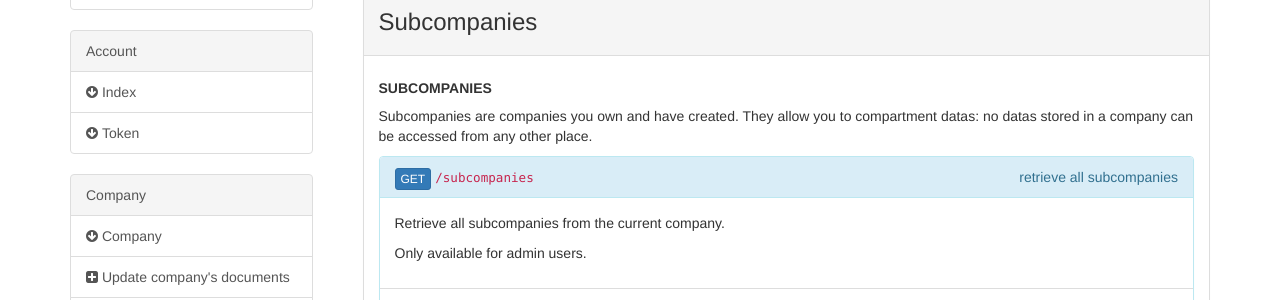
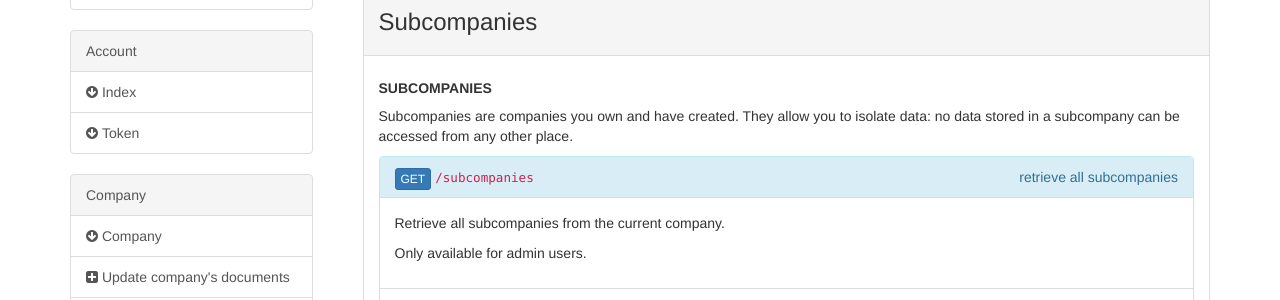
Before and after one commit to AnyFetch/developers.anyfetch.com, a Jekyll site: the page endpoints/index.html, which Jekyll copies as it is, in a window 1280 px wide and 900 px high, scrolled down 2182 px. Shown: the part 152-452 px from the top of the window. Built offline with Jekyll 4.4.1, drawn with Linux system fonts in a browser that asks for light colours; nearby versions of some CDN libraries; Markdown is read by kramdown in place of the engine named in the settings; some of the changed text lies outside the part shown.

Commit message:
Fix subcompanies descriptions

```diff
--- a/endpoints/index.html
+++ b/endpoints/index.html
@@ -185,7 +185,7 @@ Should have a <code>status</code> of “OK”.</p>
 </code></pre></li></ul></section><h4 id="company-update-company's-documents">Update company's documents&nbsp;<a href="#company-update-company's-documents"><i class="fa fa-link"></i></a></h4><section id="company-update-company's-documents-post" class="panel panel-success"><div class="panel-heading"><div style="float:right"><span style="text-transform: lowercase">Update documents</span></div><div style="float:left"><a href="#company-update-company's-documents-post" class="btn btn-xs btn-success">POST</a></div><div style="overflow:hidden"><code>/company/update</code></div></div><div class="panel-body"><p>Ping all providers for the current company, checking for new available documents.</p>
 </div><ul class="list-group"><li class="list-group-item"><strong>Response&nbsp;&nbsp;<code>204</code></strong></li></ul></section><h4 id="company-reset-company">Reset company&nbsp;<a href="#company-reset-company"><i class="fa fa-link"></i></a></h4><section id="company-reset-company-delete" class="panel panel-danger"><div class="panel-heading"><div style="float:right"><span style="text-transform: lowercase">Reset company</span></div><div style="float:left"><a href="#company-reset-company-delete" class="btn btn-xs btn-danger">DELETE</a></div><div style="overflow:hidden"><code>/company/reset</code></div></div><div class="panel-body"><p>Reset <strong>all</strong> documents, tokens and providers from the account.</p>
 </div><ul class="list-group"><li class="list-group-item"><strong>Response&nbsp;&nbsp;<code>204</code></strong></li></ul></section></div></div></div><div><div class="panel panel-default"><div class="panel-heading"><h3 id="subcompanies">Subcompanies&nbsp;<a href="#subcompanies"><i class="fa fa-link"></i></a></h3></div><div class="panel-body"><h4 id="subcompanies-subcompanies">Subcompanies&nbsp;<a href="#subcompanies-subcompanies"><i class="fa fa-link"></i></a></h4><p>Subcompanies are companies you own and have created.
-They allow you to compartment datas: no datas stored in a company can be accessed from any other place.</p>
+They allow you to isolate data: no data stored in a subcompany can be accessed from any other place.</p>
 <section id="subcompanies-subcompanies-get" class="panel panel-info"><div class="panel-heading"><div style="float:right"><span style="text-transform: lowercase">Retrieve all subcompanies</span></div><div style="float:left"><a href="#subcompanies-subcompanies-get" class="btn btn-xs btn-primary">GET</a></div><div style="overflow:hidden"><code>/subcompanies</code></div></div><div class="panel-body"><p>Retrieve all subcompanies from the current company.</p>
 <p>Only available for admin users.</p>
 </div><ul class="list-group"><li class="list-group-item"><strong>Response&nbsp;&nbsp;<code>200</code></strong><a data-toggle="collapse" data-target="#435fcbcdd277aed52668af4e30b610ab" class="pull-right">Toggle</a></li><li id="435fcbcdd277aed52668af4e30b610ab" class="list-group-item panel-collapse collapse"><div class="description"></div><h5>Headers</h5><pre><code><span class="hljs-attribute">Content-Type</span>: <span class="hljs-string">application/json</span><br></code></pre><h5>Body</h5><pre><code>[
@@ -209,10 +209,10 @@ They allow you to compartment datas: no datas stored in a company can be accesse
 <blockquote>
 <p>Be careful: the user will be migrated to the new company. To create a new subcompany, the best practice is to create a new admin (<code>POST /user</code>) before, then create the new company while connected with the new user.</p>
 </blockquote>
-</div><ul class="list-group"><li class="list-group-item"><strong>Request</strong><a data-toggle="collapse" data-target="#da411322b30cedce49a94faf8c072bfc" class="pull-right">Toggle</a></li><li id="da411322b30cedce49a94faf8c072bfc" class="list-group-item panel-collapse collapse"><h5>Body</h5><pre><code>    {
+</div><ul class="list-group"><li class="list-group-item"><strong>Request</strong><a data-toggle="collapse" data-target="#d3f95476ac8888da14fdc53e003a812d" class="pull-right">Toggle</a></li><li id="d3f95476ac8888da14fdc53e003a812d" class="list-group-item panel-collapse collapse"><h5>Body</h5><pre><code>    {
         "<span class="hljs-attribute">name</span>": <span class="hljs-value"><span class="hljs-string">"new-subcompany-name"</span></span>,
     }
-</code></pre></li><li class="list-group-item"><strong>Response&nbsp;&nbsp;<code>200</code></strong><a data-toggle="collapse" data-target="#8e18d9bd9418254dcefa811a2138bf27" class="pull-right">Toggle</a></li><li id="8e18d9bd9418254dcefa811a2138bf27" class="list-group-item panel-collapse collapse"><h5>Body</h5><pre><code>    {
+</code></pre></li><li class="list-group-item"><strong>Response&nbsp;&nbsp;<code>200</code></strong><a data-toggle="collapse" data-target="#06d5f34f6fb7e38fee5f22da223b0709" class="pull-right">Toggle</a></li><li id="06d5f34f6fb7e38fee5f22da223b0709" class="list-group-item panel-collapse collapse"><h5>Body</h5><pre><code>    {
         "<span class="hljs-attribute">_type</span>": <span class="hljs-value"><span class="hljs-string">"Company"</span></span>,
         "<span class="hljs-attribute">id</span>": <span class="hljs-value"><span class="hljs-string">"533d9161162215a5375d34d2"</span></span>,
         "<span class="hljs-attribute">name</span>": <span class="hljs-value"><span class="hljs-string">"new-subcompany-name"</span></span>,
@@ -306,7 +306,7 @@ They allow you to compartment datas: no datas stored in a company can be accesse
 <p>You can’t send a file and a document at the same time, you need to send the document first and then send the file on <code>/documents/:id/file</code>.</p>
 </blockquote>
 </div><ul class="list-group"><li class="list-group-item bg-default"><strong>Parameters</strong></li><li class="list-group-item"><dl class="dl-horizontal"><dt>no_hydration</dt><dd><code>boolean</code>&nbsp;<span>(optional)</span>&nbsp;<span class="text-muted example"><strong>Example:&nbsp;</strong><span>1</span></span><p>Delay hydration until file is sent. Default to false.</p>
-</dd></dl></li></ul><ul class="list-group"><li class="list-group-item"><strong>Request</strong><a data-toggle="collapse" data-target="#bd5afd094c236c554199cc21ad6c1edf" class="pull-right">Toggle</a></li><li id="bd5afd094c236c554199cc21ad6c1edf" class="list-group-item panel-collapse collapse"><h5>Body</h5><pre><code>    {
+</dd></dl></li></ul><ul class="list-group"><li class="list-group-item"><strong>Request</strong><a data-toggle="collapse" data-target="#617844b24b02e2b87667f18790ac1766" class="pull-right">Toggle</a></li><li id="617844b24b02e2b87667f18790ac1766" class="list-group-item panel-collapse collapse"><h5>Body</h5><pre><code>    {
         "<span class="hljs-attribute">identifier</span>": <span class="hljs-value"><span class="hljs-string">"http://unique-document-identifier"</span></span>,
         "<span class="hljs-attribute">document_type</span>": <span class="hljs-value"><span class="hljs-string">"file"</span></span>,
         "<span class="hljs-attribute">actions</span>": <span class="hljs-value">{
@@ -513,7 +513,7 @@ All hydrations will be restarted.</p>
 <p>If you plan to use this endpoint, you should post to <code>/documents</code> before with the <code>no_hydration</code> parameter.</p>
 </blockquote>
 </div><ul class="list-group"><li class="list-group-item bg-default"><strong>Parameters</strong></li><li class="list-group-item"><dl class="dl-horizontal"><dt>id</dt><dd><code>hexadecimal hash</code>&nbsp;<span class="required">(required)</span>&nbsp;<span class="text-muted example"><strong>Example:&nbsp;</strong><span>52dff5c53923844f15885428</span></span><p>Hexadecimal <code>id</code> of the Document to perform action with.</p>
-</dd></dl></li></ul><ul class="list-group"><li class="list-group-item"><strong>Request</strong><a data-toggle="collapse" data-target="#98dd486153c5f2c248030cf7c858a6d6" class="pull-right">Toggle</a></li><li id="98dd486153c5f2c248030cf7c858a6d6" class="list-group-item panel-collapse collapse"><h5>Body</h5><pre><code>    <span class="hljs-built_in">file</span>={binary <span class="hljs-built_in">file</span> content <span class="hljs-keyword">as</span> multipart form upload}
+</dd></dl></li></ul><ul class="list-group"><li class="list-group-item"><strong>Request</strong><a data-toggle="collapse" data-target="#75c838c10cf6366de2e9ad6c5af2dbf6" class="pull-right">Toggle</a></li><li id="75c838c10cf6366de2e9ad6c5af2dbf6" class="list-group-item panel-collapse collapse"><h5>Body</h5><pre><code>    <span class="hljs-built_in">file</span>={binary <span class="hljs-built_in">file</span> content <span class="hljs-keyword">as</span> multipart form upload}
 </code></pre></li><li class="list-group-item"><strong>Response&nbsp;&nbsp;<code>204</code></strong></li></ul></section></div></div></div><div><div class="panel panel-default"><div class="panel-heading"><h3 id="users">Users&nbsp;<a href="#users"><i class="fa fa-link"></i></a></h3></div><div class="panel-body"><p>User resources.</p>
 <h4 id="users-users-collection">Users Collection&nbsp;<a href="#users-users-collection"><i class="fa fa-link"></i></a></h4><section id="users-users-collection-get" class="panel panel-info"><div class="panel-heading"><div style="float:right"><span style="text-transform: lowercase">List all Users</span></div><div style="float:left"><a href="#users-users-collection-get" class="btn btn-xs btn-primary">GET</a></div><div style="overflow:hidden"><code>/users</code></div></div><div class="panel-body"><p>Retrieve a list of all users in the current company.</p>
 </div><ul class="list-group"><li class="list-group-item"><strong>Response&nbsp;&nbsp;<code>200</code></strong><a data-toggle="collapse" data-target="#69c2641d265a7bca3c0c5320da645575" class="pull-right">Toggle</a></li><li id="69c2641d265a7bca3c0c5320da645575" class="list-group-item panel-collapse collapse"><div class="description"></div><h5>Headers</h5><pre><code><span class="hljs-attribute">Content-Type</span>: <span class="hljs-string">application/json</span><br></code></pre><h5>Body</h5><pre><code>[
@@ -530,7 +530,7 @@ All hydrations will be restarted.</p>
 <blockquote>
 <p>You need to be an administrator to create another user.</p>
 </blockquote>
-</div><ul class="list-group"><li class="list-group-item"><strong>Request</strong><a data-toggle="collapse" data-target="#15307fe821fd49a0be9918eba2fe6ea1" class="pull-right">Toggle</a></li><li id="15307fe821fd49a0be9918eba2fe6ea1" class="list-group-item panel-collapse collapse"><h5>Body</h5><pre><code>    {
+</div><ul class="list-group"><li class="list-group-item"><strong>Request</strong><a data-toggle="collapse" data-target="#dcb9bea6cf6c6bf6db1ec22cd9ff5732" class="pull-right">Toggle</a></li><li id="dcb9bea6cf6c6bf6db1ec22cd9ff5732" class="list-group-item panel-collapse collapse"><h5>Body</h5><pre><code>    {
         "<span class="hljs-attribute">email</span>": <span class="hljs-value"><span class="hljs-string">"newuser@company.com"</span></span>,
         "<span class="hljs-attribute">name</span>": <span class="hljs-value"><span class="hljs-string">"New User"</span></span>,
         "<span class="hljs-attribute">password</span>": <span class="hljs-value"><span class="hljs-string">"password"</span>
@@ -612,7 +612,7 @@ All hydrations will be restarted.</p>
         "<span class="hljs-attribute">document_count</span>": <span class="hljs-value"><span class="hljs-number">26</span>
     </span>}
 </span>}
-</code></pre></li></ul></section></div></div></div></div></div></div><p style="text-align: center;" class="text-muted">Generated by&nbsp;<a href="https://github.com/danielgtaylor/aglio" class="aglio">aglio</a>&nbsp;on 18 Apr 2014</p><div id="localFile" style="display: none; position: absolute; top: 0; left: 0; width: 100%; color: white; background: red; font-size: 150%; text-align: center; padding: 1em;">This page may not display correctly when opened as a local file. Instead, view it from a web server.
+</code></pre></li></ul></section></div></div></div></div></div></div><p style="text-align: center;" class="text-muted">Generated by&nbsp;<a href="https://github.com/danielgtaylor/aglio" class="aglio">aglio</a>&nbsp;on 20 Apr 2014</p><div id="localFile" style="display: none; position: absolute; top: 0; left: 0; width: 100%; color: white; background: red; font-size: 150%; text-align: center; padding: 1em;">This page may not display correctly when opened as a local file. Instead, view it from a web server.
 
 </div></body><script src="//code.jquery.com/jquery-1.11.0.min.js"></script><script src="//netdna.bootstrapcdn.com/bootstrap/3.1.1/js/bootstrap.min.js"></script><script>(function() {
   if (location.protocol === 'file:') {
```
Also changed, not shown: blueprint.md (+1 -1 lines).
